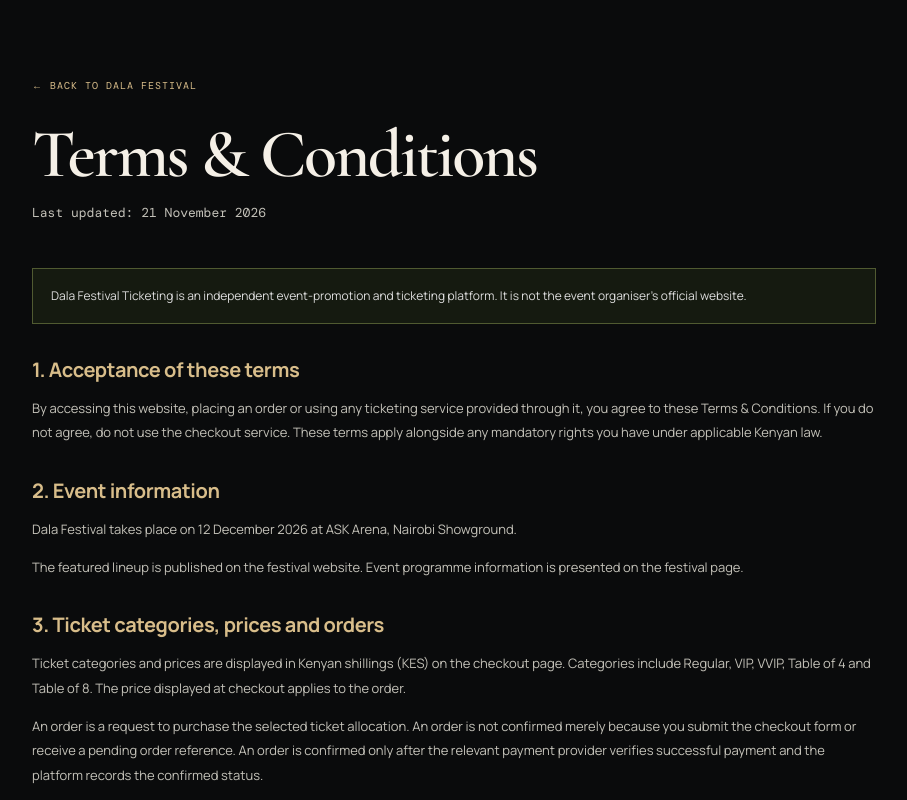
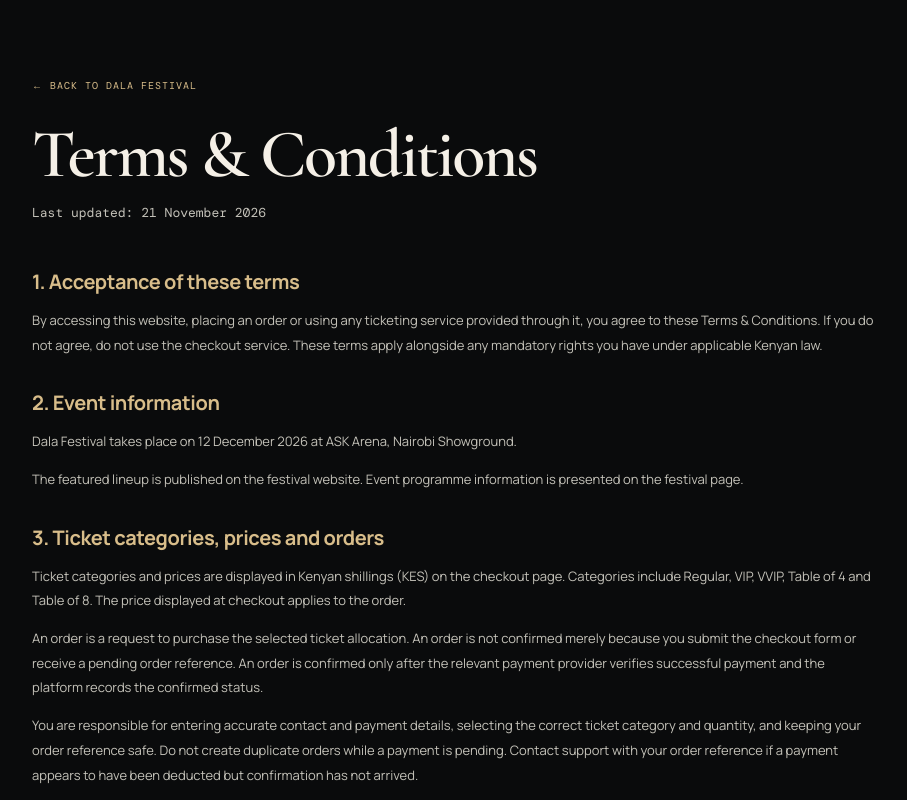
Before and after one commit to robinsonb254/dala-festival-ticketing, a Next.js app: page /terms in a window 1280 px wide. Shown: the top 800 px of the page, without its empty margins (186-1093 px from the left). Built offline with nearby package versions, Linux system fonts and the light colour scheme; no server answers.

Commit message:
Remove independent platform disclaimer from terms

```diff
--- a/app/terms/page.tsx
+++ b/app/terms/page.tsx
@@ -11,7 +11,6 @@ export default function TermsPage() {
       <a className="terms-back" href="/">← BACK TO DALA FESTIVAL</a>
       <h1>Terms &amp; Conditions</h1>
       <p className="terms-updated">Last updated: 21 November 2026</p>
-      <div className="terms-notice">Dala Festival Ticketing is an independent event-promotion and ticketing platform. It is not the event organiser’s official website.</div>
 
       <h2>1. Acceptance of these terms</h2>
       <p>By accessing this website, placing an order or using any ticketing service provided through it, you agree to these Terms &amp; Conditions. If you do not agree, do not use the checkout service. These terms apply alongside any mandatory rights you have under applicable Kenyan law.</p>
```
